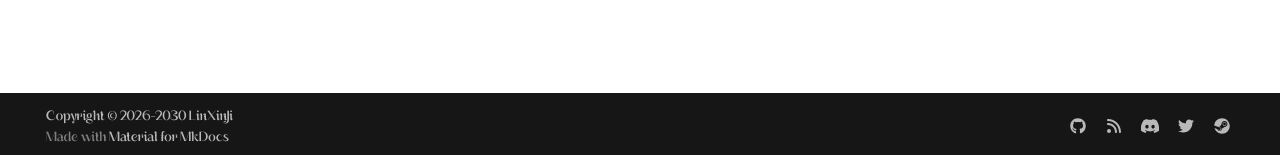
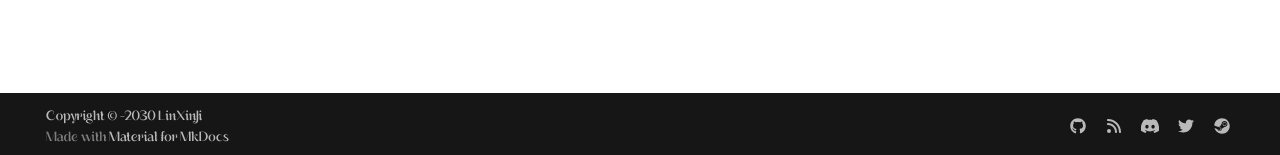
Before and after one commit to LinXinJi/Cultivation-Between-Realms, an MkDocs documentation site: the page built from docs/index.md, in a window 1280 px wide. Shown: the part 742-897 px from the top of the page. Built offline with MkDocs 1.6.1 and Material for MkDocs 9.7.7, drawn with Linux system fonts in a browser that asks for light colours; some web fonts are replaced; comment, search, counter and statistics services are not loaded.

Commit message:
修改一下网站信息，看看效果

```diff
--- a/mkdocs.yml
+++ b/mkdocs.yml
@@ -10,7 +10,7 @@ repo_name: Cultivation-Between-Realms
 repo_url: https://github.com/LinXinJi/Cultivation-Between-Realms
 
 # 版权信息
-copyright: Copyright &copy; 2026-2030 LinXinJi
+copyright: Copyright  &copy;  -2030  LinXinJi
 
 # 主题
 theme:
```
